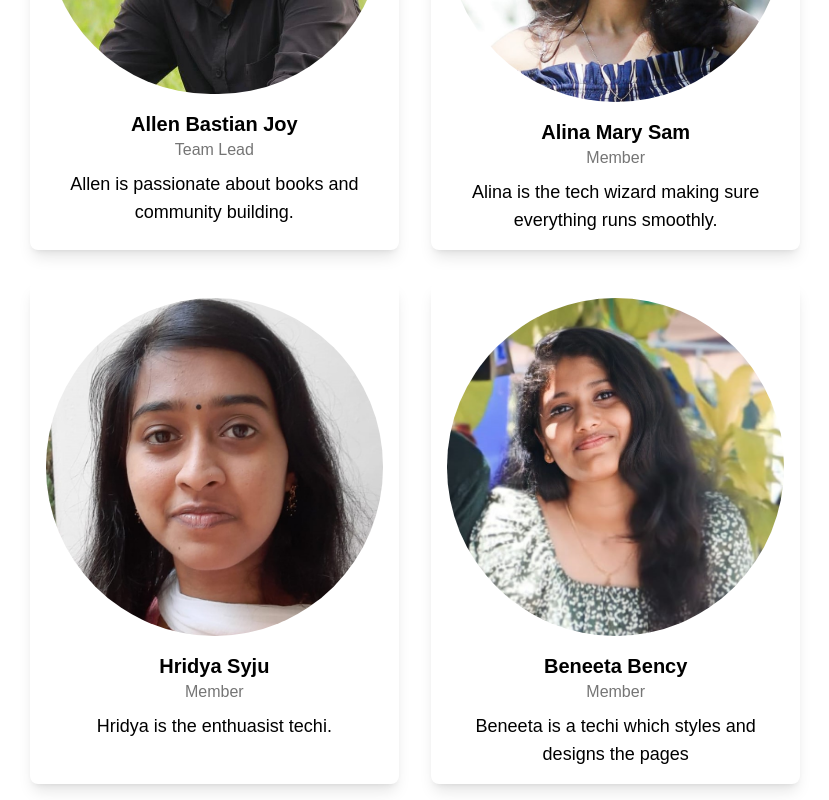
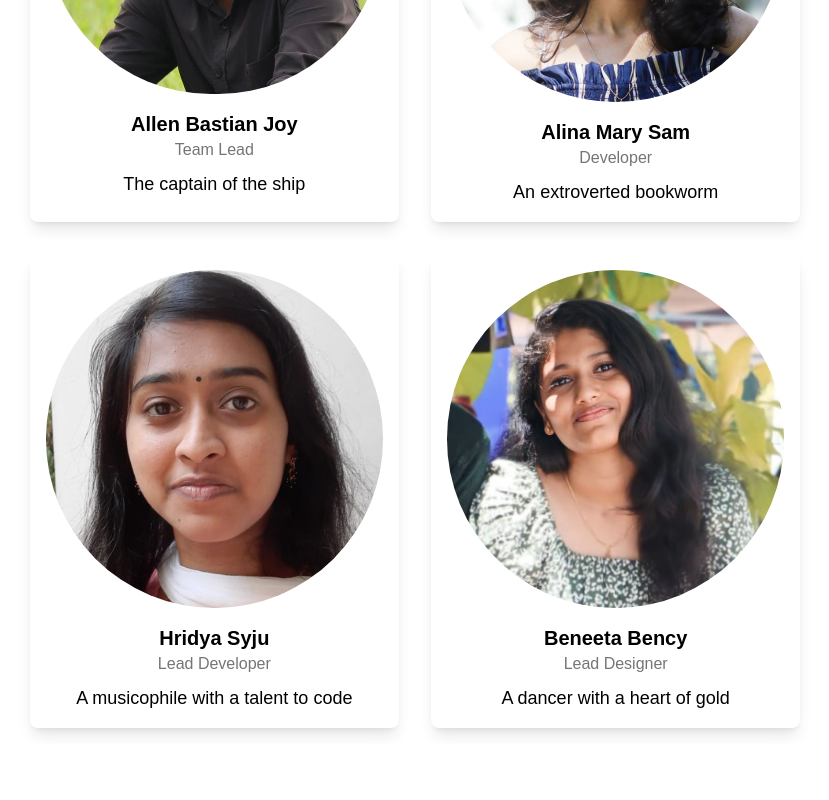
Before and after one commit to AllenBastian/BookWeb, a React (Create React App) app: page /learn-more in a window 1280 px wide. Shown: the part 398-1198 px from the top of the page, without its empty margins (225-1054 px from the left). After the commit the page ends 1142 px from the top, so only its background shows below. Built offline with nearby package versions, Linux system fonts and the light colour scheme; no server answers; a web font is replaced by a local one.

Commit message:
notif offlkkib

```diff
--- a/src/components/NotificationListener.js
+++ b/src/components/NotificationListener.js
@@ -44,7 +44,7 @@ const NotificationListener = () => {
         console.log("changeherehejejjh:", change.doc.data());
         if (
           change.type === "added" &&
-          change.doc.data().requestto === user.email
+          (change.doc.data().requestto === user.email || change.doc.data().requestfrom === user.email)
         ) {
           const request = change.doc.data();
           const notificationId = uuidv4();
@@ -54,6 +54,7 @@ const NotificationListener = () => {
           const reqfr = request.requestfrom;
           const reqfrname = request.reqfromusername;
 
+          if(change.doc.data().requestfrom === user.email){
           try {
             // Add new notification to the "notifications" collection
             const docRef = await addDoc(collection(db, "notifications"), {
@@ -67,12 +68,18 @@ const NotificationListener = () => {
               isRead: false,
             });
             console.log("Notification for book request added with ID: ", docRef.id);
-            toast.info(`you have a new request for the book ${bookname}`, {
-              duration: 2000,
-            });
+
+
           } catch (error) {
             console.error("Error adding notification: ", error);
           }
+          }
+          if(change.doc.data().requestto === user.email){
+            toast.info(`you have a new request for the book ${bookname}`, {
+              duration: 1500,
+            });
+          }
+
         }
         //if the owner accepts the requests-correct verified for initial reject and transaction reject
         else if (
--- a/src/pages/Learnmore.js
+++ b/src/pages/Learnmore.js
@@ -5,25 +5,25 @@ const teamMembers = [
     name: 'Allen Bastian Joy',
     role: 'Team Lead',
     image: '/images/allen.jpg', // Update with actual image paths
-    description: 'Allen is passionate about books and community building.',
+    description: 'The captain of the ship',
   },
   {
     name: 'Alina Mary Sam',
-    role: 'Member',
+    role: 'Developer',
     image: '/images/alina.jpg', // Update with actual image paths
-    description: 'Alina is the tech wizard making sure everything runs smoothly.',
+    description: 'An extroverted bookworm ',
   },
   {
     name: 'Hridya Syju',
-    role: 'Member',
+    role: 'Lead Developer',
     image: '/images/hridya.jpeg',
-    description: 'Hridya is the enthuasist techi.',
+    description: 'A musicophile with a talent to code',
   },
   {
     name: 'Beneeta Bency',
-    role: 'Member',
+    role: 'Lead Designer',
     image: '/images/beneeta.jpeg',
-    description: 'Beneeta is a techi which styles and designs the pages',
+    description: 'A dancer with a heart of gold',
   },
   // Add more team members as needed
 ];
```
